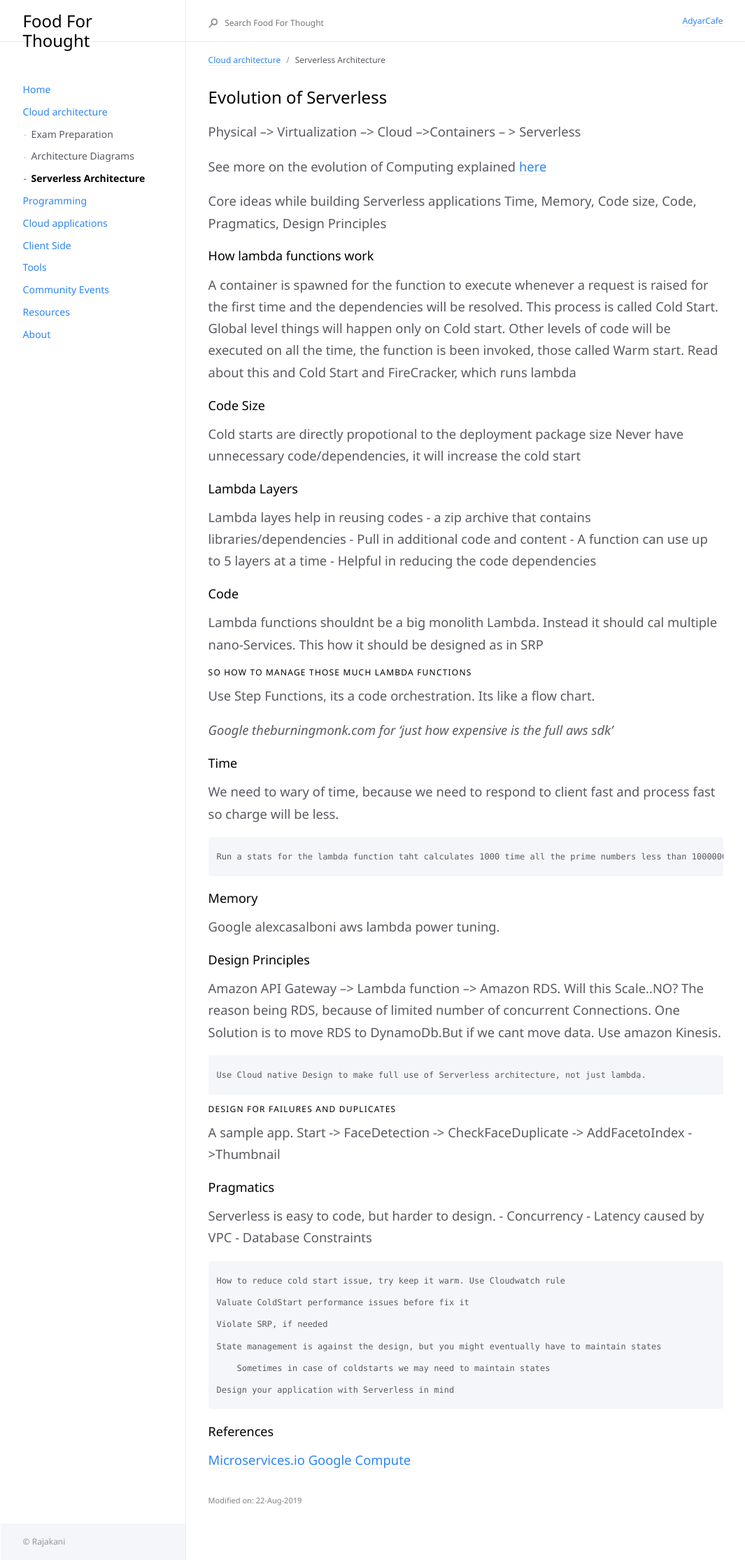
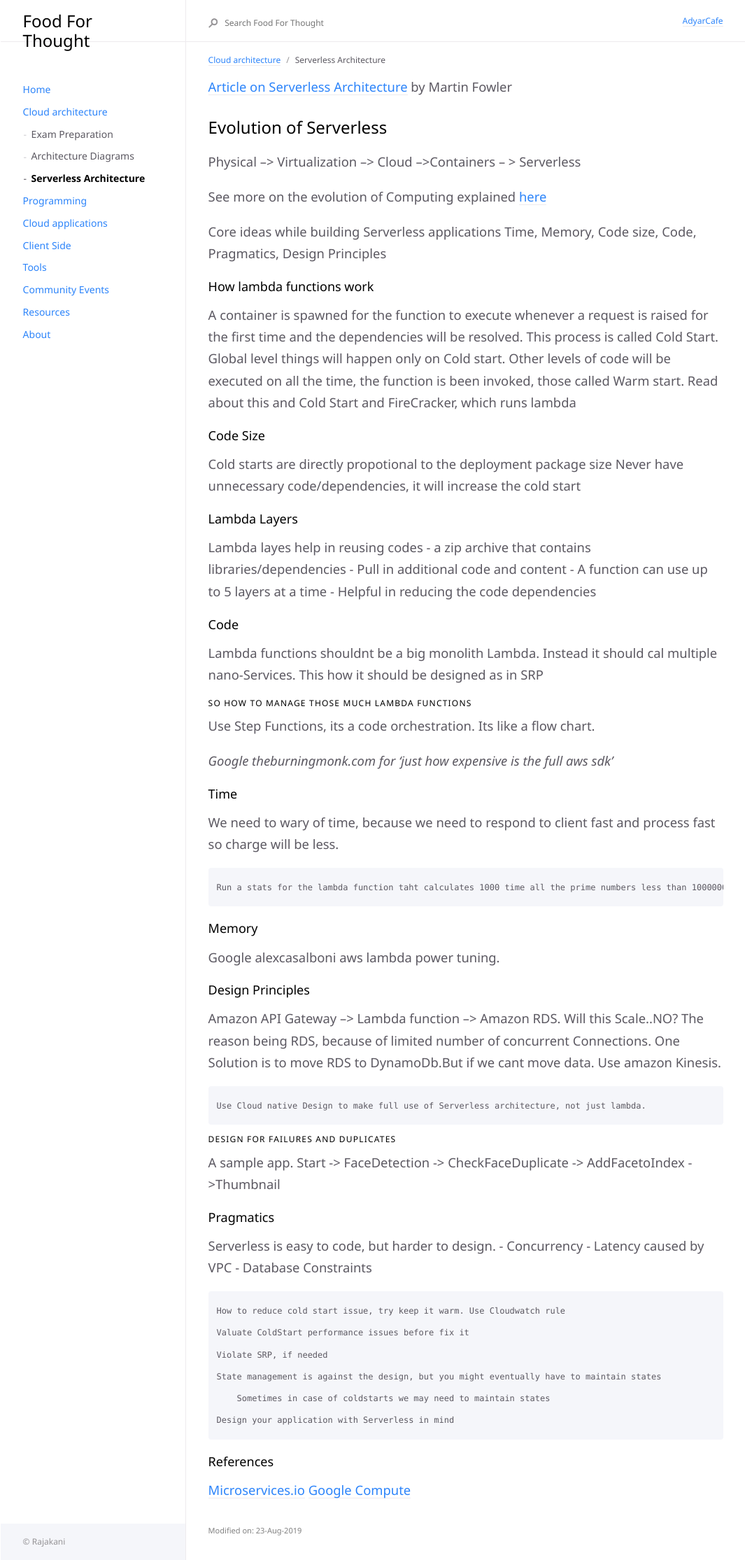
Before and after one commit to Rajakani/rajakani.github.io, a Jekyll site: the page built from docs/cloud-architecture/serverless-architecture.md, in a window 1280 px wide. Shown: the whole page at 70% size, without its empty margins (16-1081 px from the left). Built offline with Jekyll 4.4.1, drawn with Linux system fonts in a browser that asks for light colours; comment, search, counter and statistics services are not loaded.

Commit message:
Update serverless-architecture.md

```diff
--- a/docs/cloud-architecture/serverless-architecture.md
+++ b/docs/cloud-architecture/serverless-architecture.md
@@ -3,9 +3,11 @@ layout: default
 title: 'Serverless Architecture'
 parent: Cloud architecture
 nav_order: 3
-modifiedDate: 22-Aug-2019
+modifiedDate: 23-Aug-2019
 comments: true
 ---
+
+[Article on Serverless Architecture](https://martinfowler.com/articles/serverless.html) by Martin Fowler
 
 ## Evolution of Serverless
 
```
